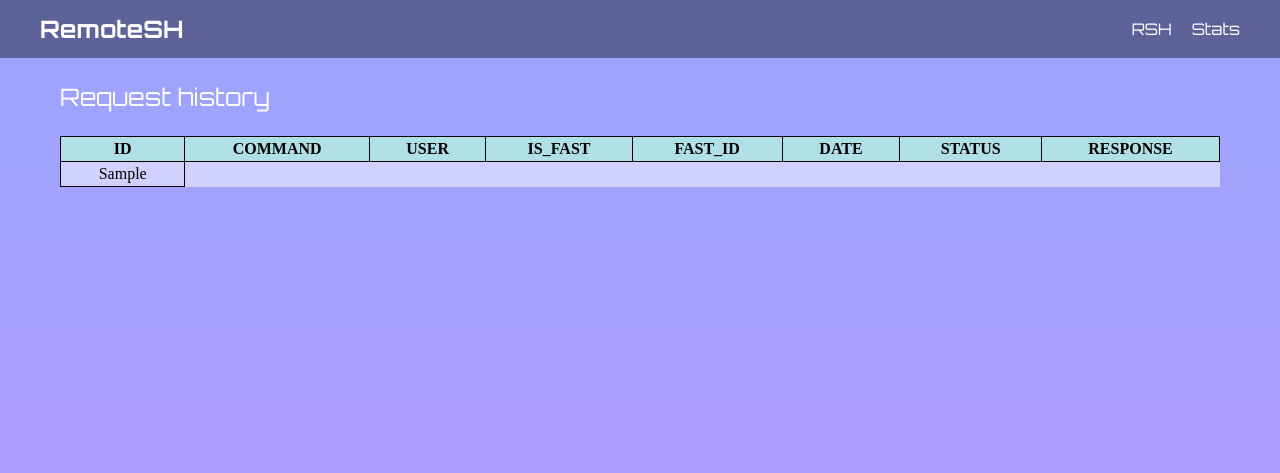
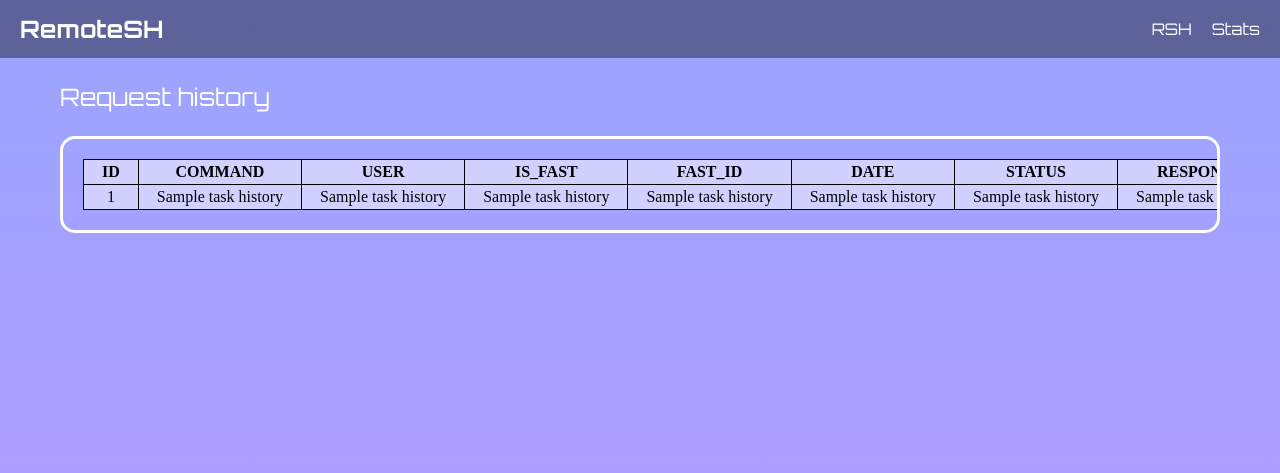
Before and after one commit to x3ron-ai/remotesh-client, a Flask app: template templates/main.html in a window 1280 px wide. Shown: the top 473 px of the page. Run offline with Flask 3, Linux system fonts and the light colour scheme; the template is opened without the code that fills it: most values are stand-ins (such as "Sample title", 1, 10 or a date in 2020).

Commit message:
still working

```diff
--- a/static/styles/header.css
+++ b/static/styles/header.css
@@ -2,6 +2,7 @@
     font-family: "Orbitron", sans-serif;
     background-color: rgba(0,0,0,.4);
     color: white;
+    width: 100%;
 }
 
 .logo-name {
@@ -13,7 +14,6 @@
     display: flex;
     justify-content: space-between;
     align-items: center;
-    max-width: 1200px;
     margin: 0 auto;
     padding: 0 20px;
 }
--- a/static/styles/main.css
+++ b/static/styles/main.css
@@ -8,10 +8,12 @@
 }
 
 .table-container {
+	padding:20px;
+	border: 3px solid white;
+	border-radius: 15px;
 	max-height: 500px;
-	width: 100%;
+	max-width: 100%;
 	overflow-y: scroll;
-	padding:0;
 	scrollbar-width: none;
 	scrollbar-color: white rgba(0,0,0,0);
 }
@@ -30,21 +32,22 @@
 	text-align: center;
 	border: 1px solid black;
 	white-space: nowrap;
-	max-width: 150px;  /* Максимальная ширина ячейки */
+	max-width: 180px;  /* Максимальная ширина ячейки */
 	overflow: hidden;   /* Скрытие переполнения */
 	text-overflow: ellipsis;  /* Появление многоточия */
 	transition: transform 0.3s ease;
 }
 
-.task-container tr:hover {
-	background-color: #bec;
+.bigTableData {
+	display: table-cell;
 }
 
 .task-container th {
-	background-color: #b0e0e6;
+
 }
 
 .main {
+
 	padding: 0 60px;
 }
 
--- a/templates/main.html
+++ b/templates/main.html
@@ -26,8 +26,15 @@
 		<div class="modal-content">
 			<span class="close" id="close">&times;</span>
 			<h2 id="modalTitle">Task info</h2>
+			<p>Command:</p>
+			<div class="modal-text-container">
 				<p id="modalCommand">task info</p>
+			</div>
+			<p>Response:</p>
+			<div class="modal-text-container">
+				<p></p>
 				<p id="modalResponse">task info</p>
+			</div>
 		</div>
 	</div>
 	<div class="main">
@@ -35,28 +42,33 @@
 		<div class="table-container" id="table-container">
 			<table class="task-container">
 				<tbody>
-					<tr>
+					<tr id="tableHeaders">
 						<th>ID</th>
-						<th>COMMAND</th>
+						<th class="bigTableData">COMMAND</th>
 						<th>USER</th>
 						<th>IS_FAST</th>
 						<th>FAST_ID</th>
-						<th>DATE</th>
+						<th class="bigTableData">DATE</th>
 						<th>STATUS</th>
-						<th>RESPONSE</th>
+						<th class="bigTableData">RESPONSE</th>
 					</tr>
 					{% for i in task_history %}
 					<tr>
-						{% for j in i %}
-						<td>{{ j }}</td>
-						{% endfor %}
+						<td>{{ i[0] }}</td>
+						<td class="bigTableData">{{ i[1] }}</td>
+						<td>{{ i[2] }}</td>
+						<td>{{ i[3] }}</td>
+						<td >{{ i[4] }}</td>
+						<td class="bigTableData">{{ i[5] }}</td>
+						<td>{{ i[6] }}</td>
+						<td class="bigTableData">{{ i[7] }}</td>
 					</tr>
 					{% endfor %}
 				</tbody>
 			</table>
 		</div>
 	</div>
-	<script>
+	<script src="{{ url_for('static', filename='scripts/main.js') }}">
 
 	</script>
 </body>
```
Also changed, not shown: other parts of static/styles/main.css (+28 -3 lines), main.py (+2 -5 lines), parser.py (+6 -2 lines). Lines whose indentation alone changed are shown as unchanged.
